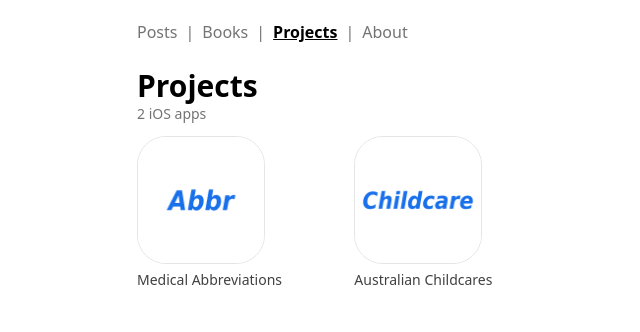
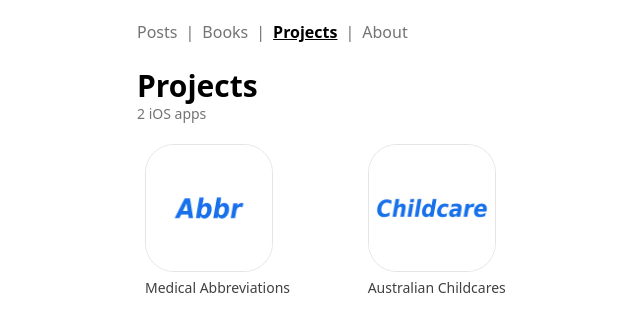
Before and after one commit to minho42/blog, a Next.js app: page /projects in a window 1280 px wide. Shown: the top 332 px of the page, without its empty margins (183-823 px from the left). Built offline with nearby package versions, Linux system fonts and the light colour scheme.

Commit message:
style: center

```diff
--- a/app/projects/page.tsx
+++ b/app/projects/page.tsx
@@ -19,7 +19,7 @@ export default async function Page() {
             </div>
       </div>
 
-      <article className="grid grid-cols-2 md:grid-cols-3 gap-3 px-4 py-2">
+      <article className="grid grid-cols-2 md:grid-cols-3 gap-3 px-2 py-2">
         {activeProjects.map((project) => (
           <ProjectItem key={project.name} project={project} />
         ))}
@@ -31,6 +31,7 @@ export default async function Page() {
 
 function ProjectItem({ project }: { project: Project }) {
   return (
+    <section className="flex flex-col justify-start px-4 py-2 gap-2">
       <a className="hover:underline" href={project.url} target="_blank" rel="noopener noreferrer">
         <div className="flex flex-col gap-1.5">
           <img className="size-32 border border-neutral-200 rounded-[22.5%]" src={project.image} alt={project.name} />
@@ -39,5 +40,6 @@ function ProjectItem({ project }: { project: Project }) {
           </div>
         </div>
       </a>
+    </section>
   )
 }
```
Lines whose indentation alone changed are shown as unchanged.
